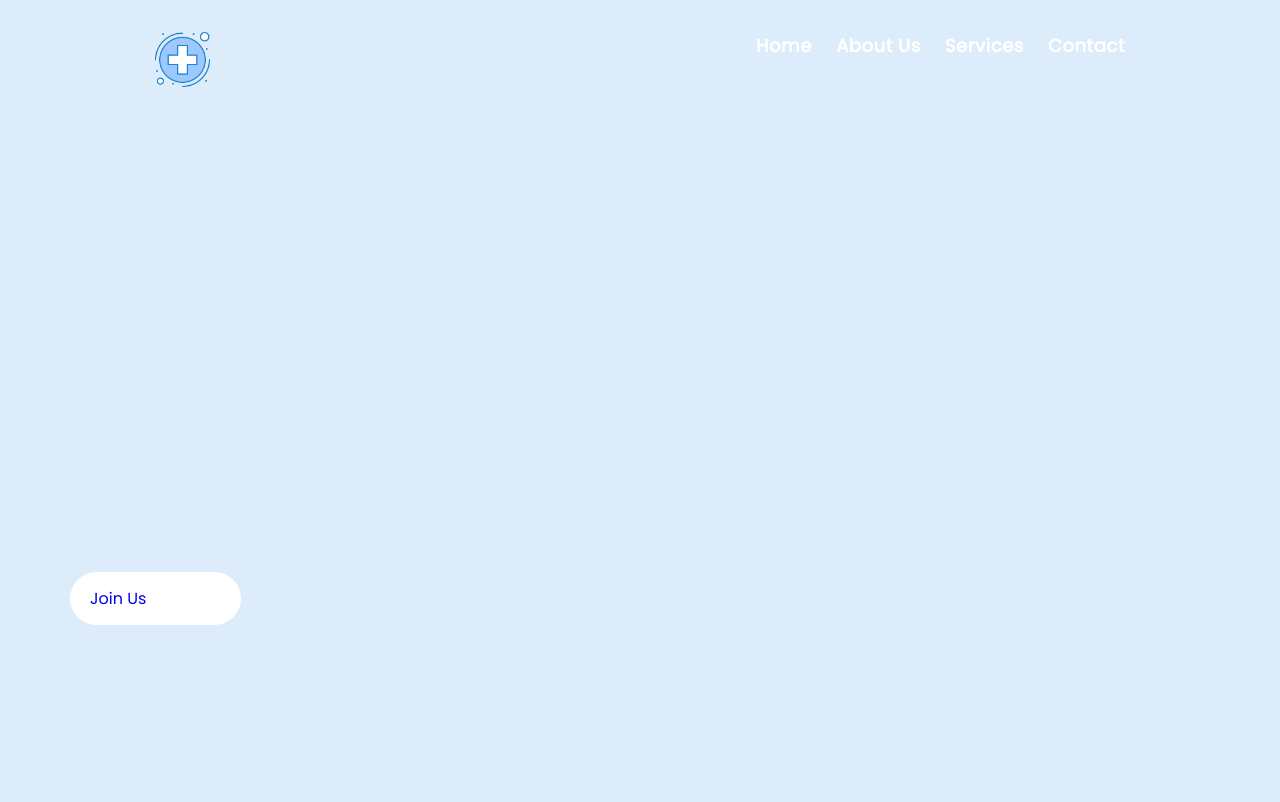
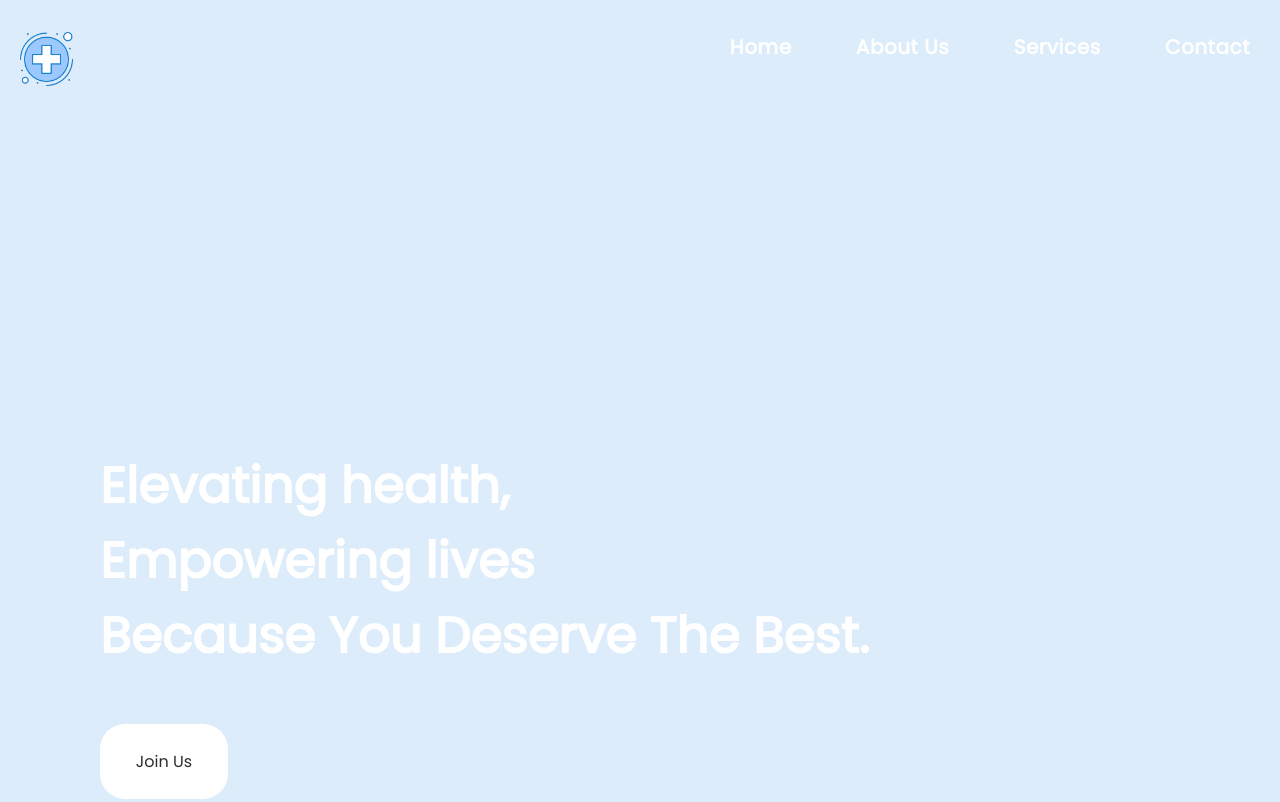
Before and after one commit to Asekona80/Kuyasa-Health-services, a plain HTML site: page index.html in a window 1280 px wide. Shown: the top 802 px of the page. Drawn offline with Linux system fonts and the light colour scheme.

Commit message:
homepage

```diff
--- a/index.html
+++ b/index.html
@@ -15,21 +15,22 @@
     <div class="container-h">
         <div class="navbar">
             <div class="logo">
-             <img src="images/Group 1.png" alt="logo" width="30%" >
+             <img src="images/Group 1.png" alt="logo" width="29%">
             </div>
             <div class="menu">
-                <a href="home">Home</a>
-                <a href="About">About Us</a>
-                <a href="services">Services</a>
-                <a href="contact">Contact</a>
+                <a href="#home">Home</a>
+                <a href="#about">About Us</a>
+                <a href="#services">Services</a>
+                <a href="#contact">Contact</a>
 
             </div>
         </div>
         <div class="hero-box">
-            <h1 class="hero-heading"></h1>
-            <p class="hero-desc">
-
-            </p>
+            <h4 class="hero-heading">
+           Elevating health, <br>
+           Empowering lives <br>
+           Because You Deserve The Best.
+        </h4>
             <div class="btn-box">
                 <a href="#" class="btn-join">Join Us</a>
 
@@ -78,8 +79,9 @@
     <!-- Contact Form Section -->
     <div class="border3"></div>
      <!-- Contact Form -->
-     <div class="container-form">
-        <h1>Contact Us</h1>
+
+     <div class="container-form" ><a href="" id="contact"></a>
+        <h1 >Contact Us</h1>
         <form id="myForm" class="form">
             <label for="name">Name:</label>
             <input type="text" id="name" name="name" >
--- a/style.css
+++ b/style.css
@@ -19,40 +19,52 @@
   padding-top: 32px;
 }
 .container-h{
-  max-width: 1140px;
+
   margin: 0 auto;
 }
 .navbar{
-  display: flex;
-  justify-content: space-around;
+  display:flex;
+  justify-content: space-between;
   margin-bottom: 100px;
 }
 .navbar .logo{
-  margin-right: 20%;
   margin-bottom: 20%;
+  margin-left: 20px;
 }
 
 .navbar .menu a {
   color: #ffffff ;
-  margin-left: 20px;
-  font-size: 18px ;
-  font-weight: bold;
+  font-size: 20px ;
+  padding: 30px;
+  font-weight: 900;
   transition-duration: 0.4sS;
   letter-spacing: 0.54px;
+
 }
 .navbar .menu a:hover{
   border-bottom: 2px solid #ffffff;
   padding-bottom: 10px;
 }
-.btn-box{
-  width: 15%;
-  margin-top: 250px;
+.hero-box .hero-heading{
+  color: #ffffff;
+  font-size: 50px;
+  margin-left: 100px;
+  margin-bottom: 50px;
+}
+.btn-box  {
+  width: 10%;
   background: #ffffff;
-  padding:14px  20px;
-  border-radius: 50px;
+  padding:25px;
+  border: #ffffff;
+  border-radius: 25px;
+  margin-left: 100px;
+  text-align: center;
+}
+.btn-box a{
   color: #2e2c2c;
 }
-.hero-desc .btn-join{
+
+.btn-box .btn-join{
   margin-top: 60px;
 }
 
```
